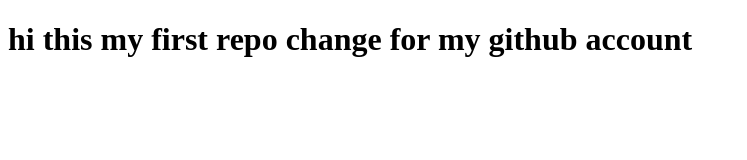
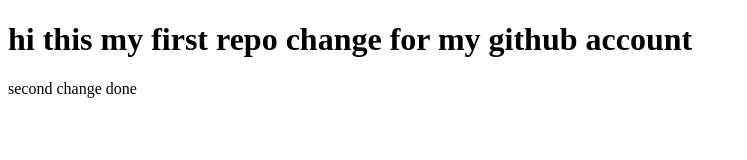
Before and after one commit to MdZisan/first-repo, a plain HTML site: page index.html in a window 1280 px wide. Shown: the whole page, without its empty margins (0-747 px from the left). Drawn offline with Linux system fonts and the light colour scheme.

Commit message:
second change head

```diff
--- a/index.html
+++ b/index.html
@@ -8,6 +8,7 @@
 </head>
 <body>
     <h1>hi this my first repo change for my github account </h1>
+    <p>second change done </p>
 
 </body>
 </html>
```
